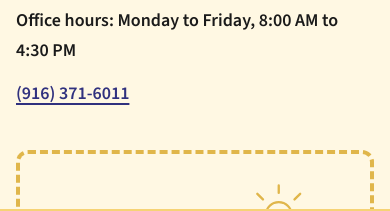
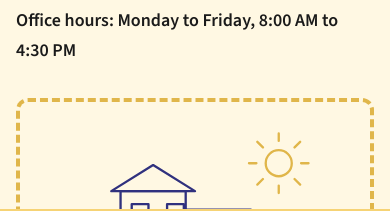
Before and after one commit to golden-days/golden-days-site, a Next.js app: page / in a window 390 px wide. Shown: the part 559-770 px from the top of the page. Built offline with nearby package versions, Linux system fonts and the light colour scheme; no server answers.

Commit message:
Remove phone number from home hero info line
Co-Authored-By: Claude Sonnet 5.5 <noreply@anthropic.com>
Claude-Session: https://claude.ai/code/session_01139oDuMRCbcGBNok78FtpQ

```diff
--- a/app/page.tsx
+++ b/app/page.tsx
@@ -36,12 +36,6 @@ export default function HomePage() {
             <p className="mt-6 flex flex-wrap items-center gap-x-6 gap-y-1 font-semibold text-ink">
               <span>{en.contact.addressLines.join(", ")}</span>
               <span>{en.contact.hours}</span>
-              <a
-                href={en.contact.phoneHref}
-                className="inline-flex min-h-12 min-w-12 items-center text-navy underline decoration-2 underline-offset-4 hover:text-navy-dark"
-              >
-                {en.contact.phoneDisplay}
-              </a>
             </p>
           </div>
           <PhotoPlaceholder photo={home.hero.photo} wide />
```
